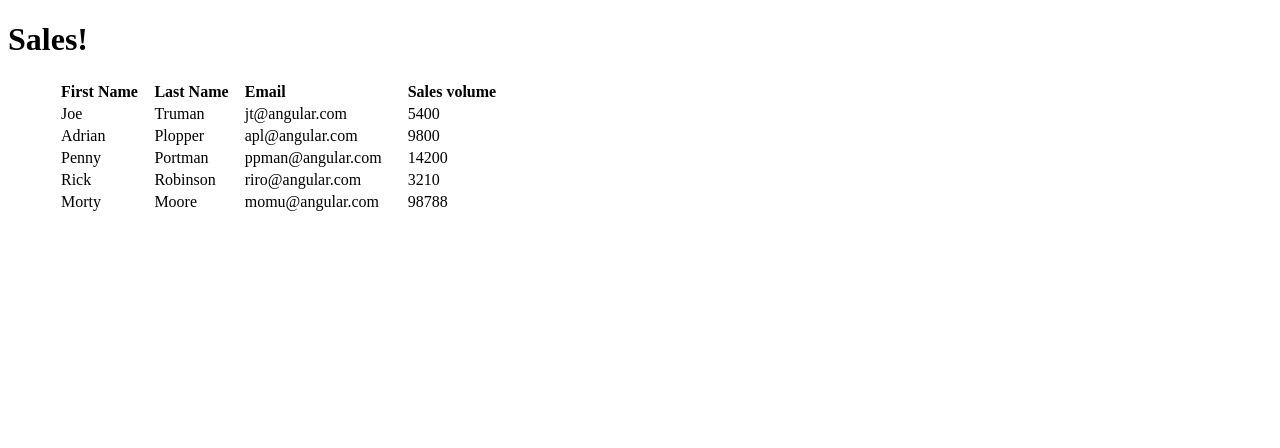
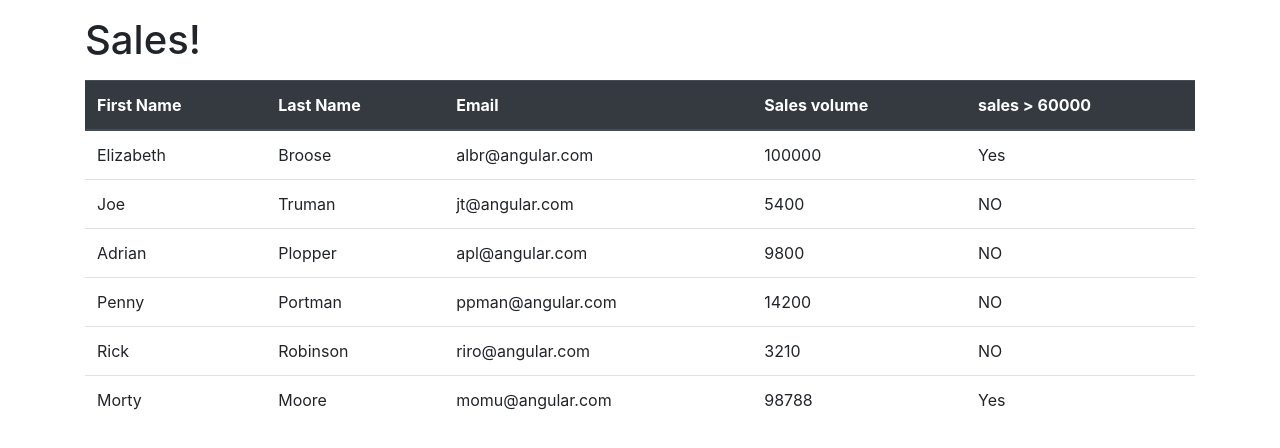
Before and after one commit to PitPietro/full-stack-angular-and-spring-boot-udemy, an Angular app: page / in a window 1280 px wide. Shown: the top 448 px of the page. Built offline with nearby package versions, Linux system fonts and the light colour scheme.

Commit message:
ngIf - sales

```diff
--- a/src/app/app.component.html
+++ b/src/app/app.component.html
@@ -1,3 +1,5 @@
-<h1>Sales!</h1>
+<div class="container">
+    <h1 class="mt-3 mb-3">Sales!</h1>
 
-<app-sales-person-list></app-sales-person-list>
+    <app-sales-person-list></app-sales-person-list>
+</div>
--- a/src/app/sales-person-list/sales-person-list.component.html
+++ b/src/app/sales-person-list/sales-person-list.component.html
@@ -1,5 +1,5 @@
-<table>
-    <thead>
+<table class="table table-hover">
+    <thead class="thead-dark">
         <th>
             First Name
         </th>
@@ -12,6 +12,9 @@
         <th>
             Sales volume
         </th>
+        <th>
+            sales > 60000
+        </th>
     </thead>
     <tbody>
         <tr *ngFor="let tempSales of salesList">
@@ -19,6 +22,12 @@
             <td> {{ tempSales.lastName }}</td>
             <td> {{ tempSales.email }}</td>
             <td> {{ tempSales.salesVolume }}</td>
+            <td>
+                <div *ngIf="tempSales.salesVolume >= 60000; else elseDiv">
+                    Yes
+                </div>
+                <ng-template #elseDiv>NO</ng-template>
+            </td>
         </tr>
     </tbody>
 </table>
--- a/src/app/sales-person-list/sales-person-list.component.scss
+++ b/src/app/sales-person-list/sales-person-list.component.scss
@@ -1,3 +1,4 @@
+/*
 table,
 thead,
 tbody {
@@ -5,3 +6,4 @@ tbody {
     text-align: left;
     padding-left: 50px;
 }
+*/
--- a/src/app/sales-person-list/sales-person-list.component.ts
+++ b/src/app/sales-person-list/sales-person-list.component.ts
@@ -9,11 +9,12 @@ import { SalesPerson } from './sales-person';
 export class SalesPersonListComponent implements OnInit {
 
   salesList: SalesPerson[] = [
+    new SalesPerson('Elizabeth', 'Broose', 'albr@angular.com', 100000),
     new SalesPerson('Joe', 'Truman', 'jt@angular.com', 5400),
     new SalesPerson('Adrian', 'Plopper', 'apl@angular.com', 9800),
     new SalesPerson('Penny', 'Portman', 'ppman@angular.com', 14200),
     new SalesPerson('Rick', 'Robinson', 'riro@angular.com', 3210),
-    new SalesPerson('Morty', 'Moore', 'momu@angular.com', 98788),
+    new SalesPerson('Morty', 'Moore', 'momu@angular.com', 98788)
   ]
 
   constructor() { }
--- a/src/index.html
+++ b/src/index.html
@@ -6,6 +6,7 @@
   <base href="/">
   <meta name="viewport" content="width=device-width, initial-scale=1">
   <link rel="icon" type="image/x-icon" href="favicon.ico">
+  <link rel="stylesheet" href="https://stackpath.bootstrapcdn.com/bootstrap/4.5.0/css/bootstrap.min.css" integrity="sha384-9aIt2nRpC12Uk9gS9baDl411NQApFmC26EwAOH8WgZl5MYYxFfc+NcPb1dKGj7Sk" crossorigin="anonymous">
 </head>
 <body>
   <app-root></app-root>
```
